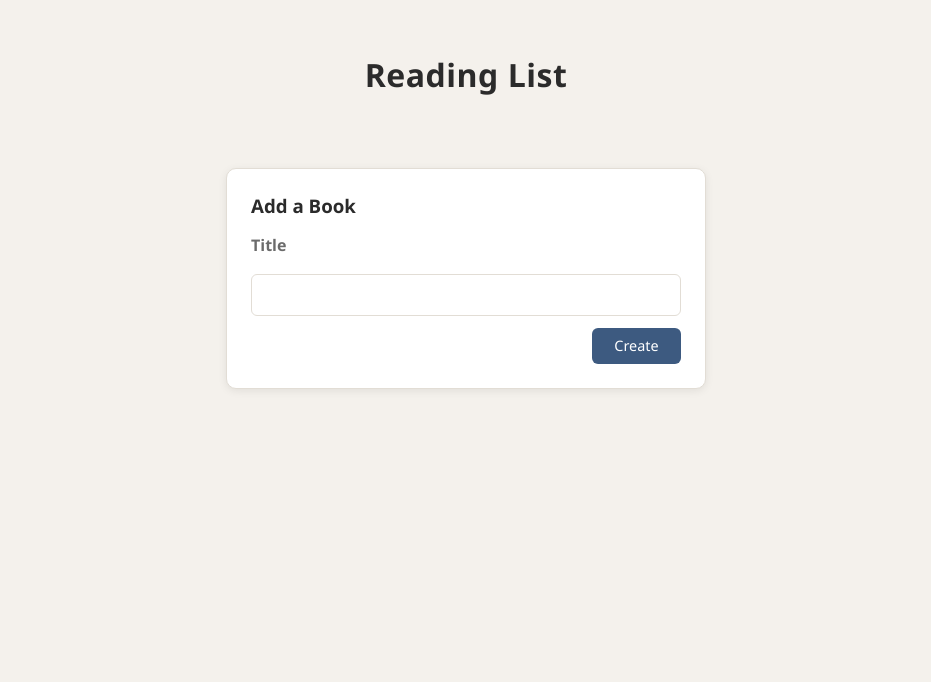
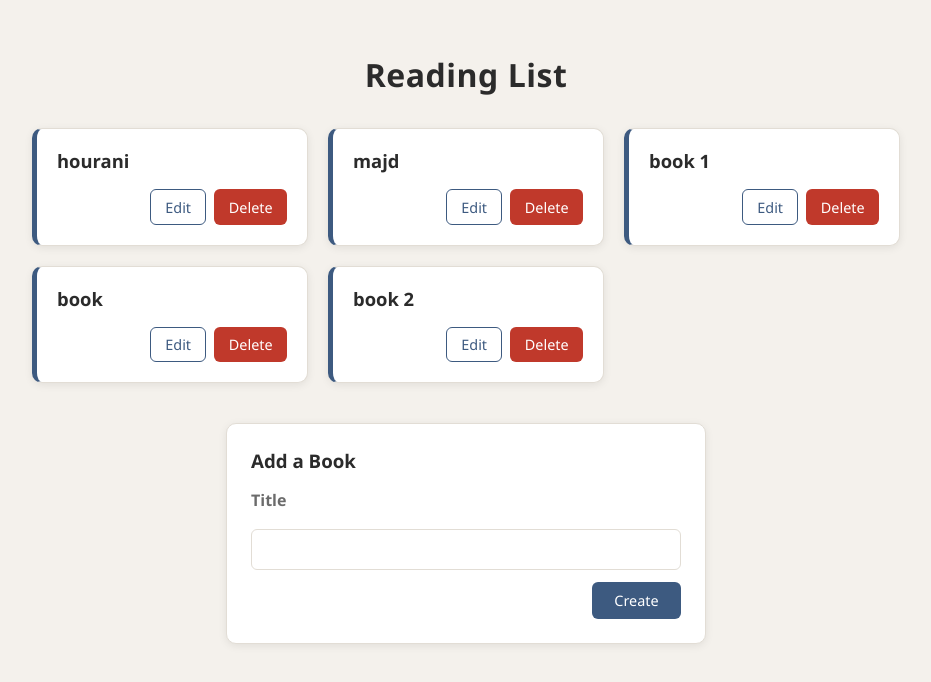
Before and after one commit to majd-hourani/react-book-shelf, a React (Vite) app: page / in a window 1280 px wide. Shown: the top 682 px of the page, without its empty margins (174-1105 px from the left). Built offline with nearby package versions, Linux system fonts and the light colour scheme; data requests are answered from the project's data file.

Commit message:
fetch books from API on component mount

```diff
--- a/src/App.jsx
+++ b/src/App.jsx
@@ -1,4 +1,4 @@
-import { useState } from "react";
+import { useEffect, useState } from "react";
 import BookCreate from "./components/BookCreate";
 import BookList from "./components/BookList";
 
@@ -17,6 +17,15 @@ function App() {
 
     setBooks([...books, book]);
   }
+
+  useEffect(function () {
+    async function fetchBooks() {
+      const { data } = await axios.get("http://localhost:3001/books");
+      setBooks(data);
+    }
+
+    fetchBooks();
+  }, []);
 
   function deleteBook(id) {
     setBooks(
```
